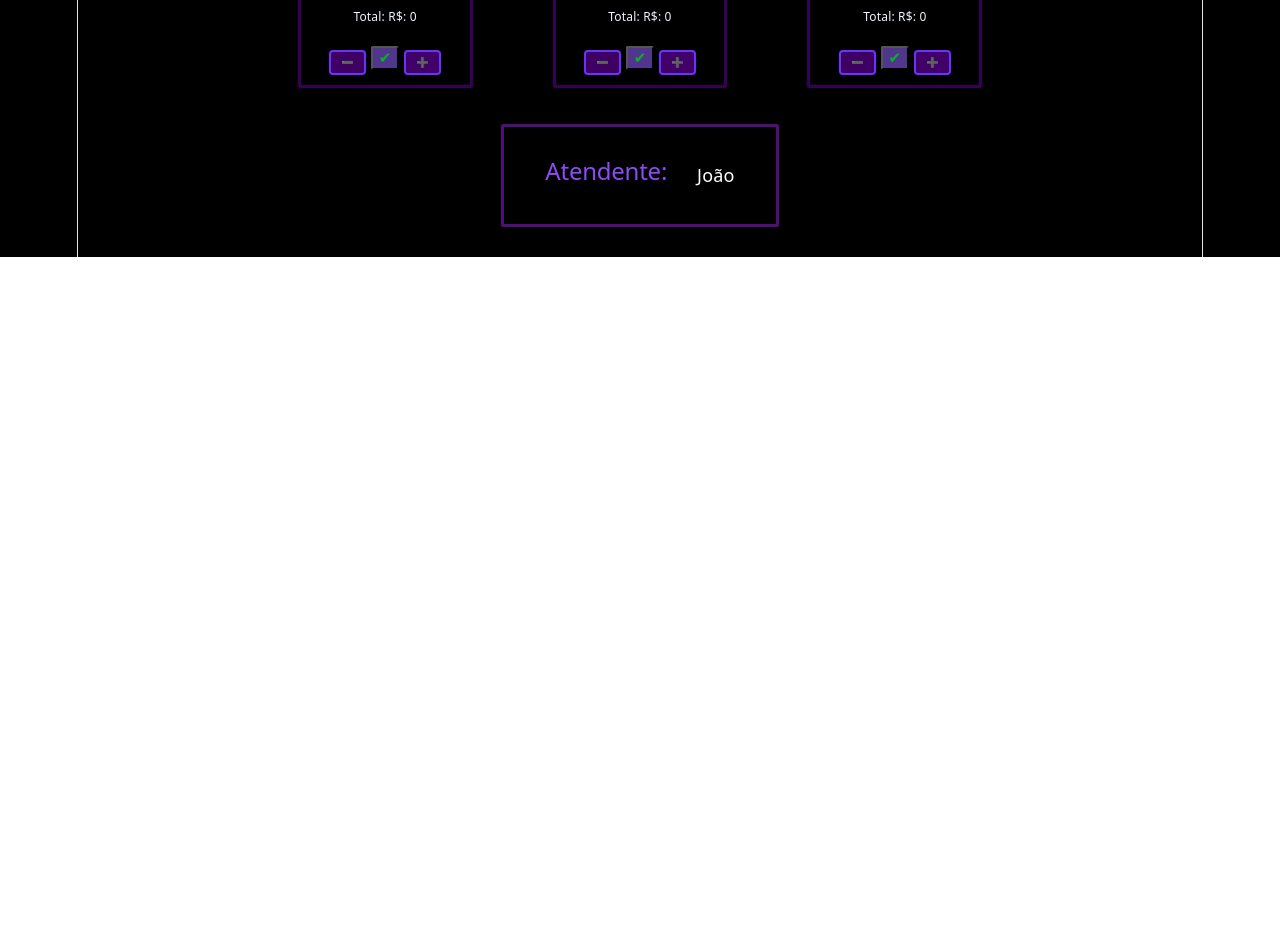
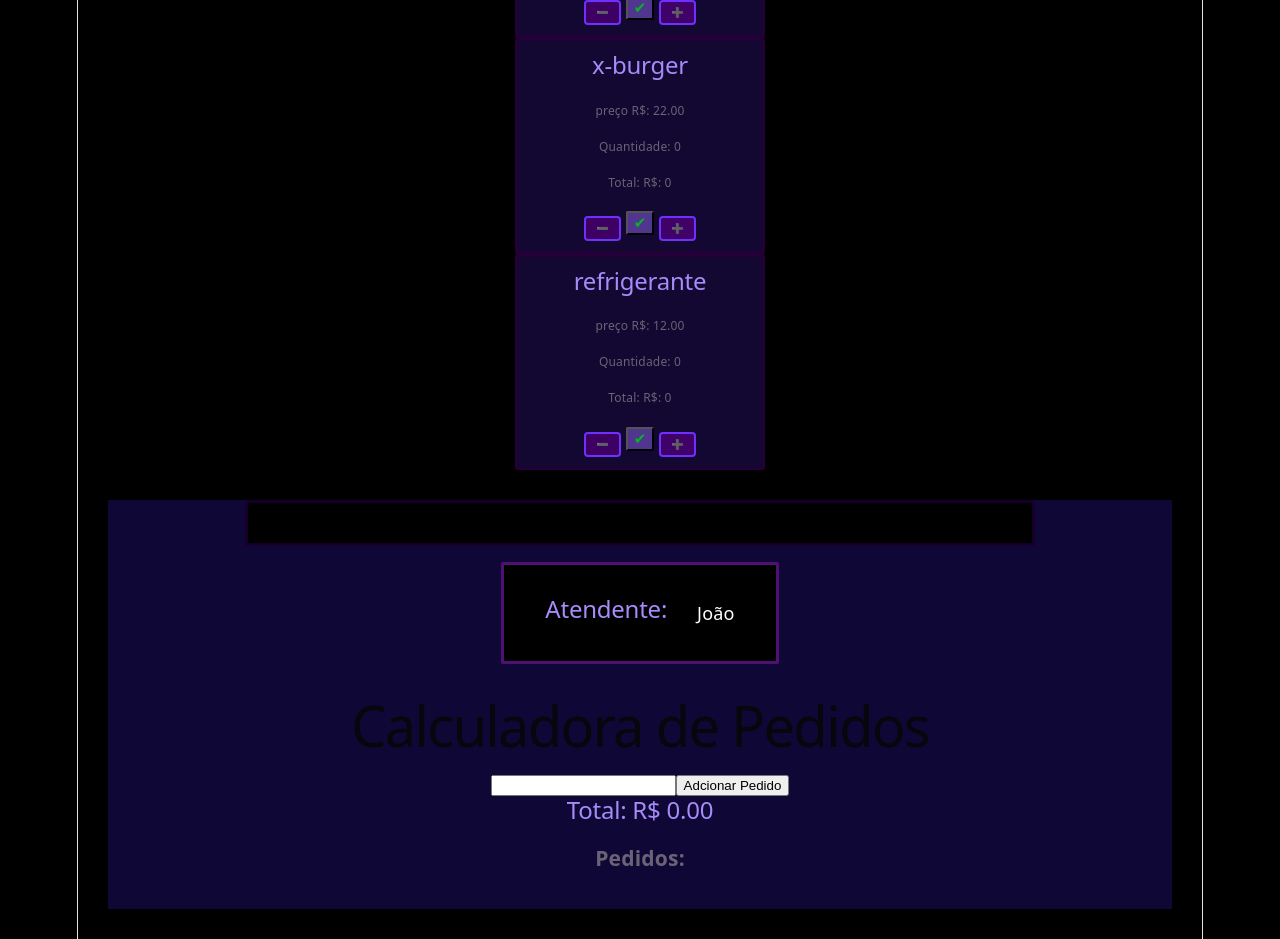
Before and after one commit to flip154/lanchonete, a React (Vite) app: page / in a window 1280 px wide. Shown: the part 680-1619 px from the top of the page. Before the commit the page ends 937 px from the top, so only its background shows below. Built offline with nearby package versions, Linux system fonts and the light colour scheme.

Commit message:
terceiro commit

```diff
--- a/src/App.css
+++ b/src/App.css
@@ -4,19 +4,21 @@
   align-items: center;
   gap: 16px;
   margin: 30px;
-  background-color: rgb(0, 0, 0);
+  background-color: #0f0836;
 }
 
 .card .produtos {
   display: flex;
   margin: 0 auto;
   width: 70%;
-  background-color: #0000006b;
+  background-color: #18185a;
+  border: 3px solid #16002b;
+  border-radius: 2px;
   flex-wrap: wrap;
   justify-content: center;
   gap: 20px;
   padding: 20px;
-  color: aliceblue;
+  color: #F5F5F5;
   background-color: #000000;
 }
 
@@ -32,7 +34,7 @@
   font-size: 12px;
   gap: 10px ;
   padding: 10px;
-  background-color: #0000006b;
-  border: 3px solid #360055;
+  background-color: #120831;
+  border: 3px solid #240038;
   border-radius: 2px;
 }
--- a/src/App.jsx
+++ b/src/App.jsx
@@ -4,20 +4,31 @@ import CardProd from "./componentes/CardProd";
 import Contador from "./componentes/Contador";
 import "./componentes/CardProd.css"
 import "./App.css"
+import Calculadora from "./componentes/Calculadora";
 
 
 function App(){
+  const lanches =[{id:1, nome:"x-salada", preco:"18.00"},
+                  {id:2, nome:"x-burger", preco:"22.00"},
+                  {id:3, nome:"refrigerante", preco:"12.00"}]
   return(
     <>
-      <Header titulo = "Lanchonete Dogão e  Burgão"
+      <Header titulo = "Lanchonete Dogão e Burgão"
        subtitulo="O melhor do Planeta" />
 
       <Login  />
+      <div>
+
+      </div>
+      {lanches.map(lanches=>(
+      <CardProd
+      key={lanches.id}
+      nome={lanches.nome}
+      preco={lanches.preco}
+      />))}
       <section className="card">
         <div className="produtos">
-          <CardProd nome="X-Salada" preco={18.00} quantidade= "quantidade: " preco_total= "preço:" />
-          <CardProd nome="X-Burguer" preco={22.00} quantidade = "quantidade: " preco_total= "preço:" />
-          <CardProd nome="CocaCola 2L" preco={12.00} quantidade= "quantidade: " preco_total= "preço:" />
+          {lanches.map}
       </div>
 
       <div className="card_funcionario">
@@ -26,6 +37,10 @@ function App(){
 
       </div>
 
+    <Calculadora />
+      <div>
+
+      </div>
 
       </section>
     </>
--- /dev/null
+++ b/src/componentes/Calculadora.jsx
@@ -0,0 +1,38 @@
+import { useState } from "react";
+
+function Calculadora (){
+    const [pedido, setPedido] = useState('');
+    const [total, setTotal] = useState(0);
+    const [pedidos, setPedidos] = useState([]);
+
+    const adicionarPedido = () => {
+        const valor = parseFloat(pedido)
+        if (!isNaN(valor)){
+            setPedidos([...pedidos, valor]);
+            setTotal(...total + valor);
+            setPedido('');
+        }
+    }
+    return(
+        <>
+        <div>
+            <h1>Calculadora de Pedidos</h1>
+            <input type="number"
+            value={pedido}
+            onChange={(e) => setPedido(e.target.value)}
+            />
+            <button onClick={adicionarPedido}>Adcionar Pedido</button>
+            <h2>Total: R$ {total.toFixed(2)}</h2>
+            <h3>Pedidos: </h3>
+            <ul>
+                {pedidos.map((p, index) => (
+                    <li key={index}>R$ {p.toFixed(2)}</li>
+                ))}
+            </ul>
+        </div>
+
+        </>
+    )
+}
+
+export default Calculadora;
--- a/src/componentes/Header.css
+++ b/src/componentes/Header.css
@@ -4,7 +4,7 @@
     background-color:rgb(0, 0, 0)}
 
 .titulo h1,h2{
-    color:rgb(141, 75, 247);
+    color:#A78BFA;
 }
 
 body{
--- a/src/index.css
+++ b/src/index.css
@@ -1,7 +1,7 @@
 :root {
   --text: #6b6375;
   --text-h: #08060d;
-  --bg: #fff;
+  --bg: #000000;
   --border: #e5e4e7;
   --code-bg: #f4f3ec;
   --accent: #aa3bff;
```
Also changed, not shown: consulta/arrayfrutas.js (added, +7 -0 lines), consulta/arraypreço.js (added), src/componentes/Calculadora.css (added).
